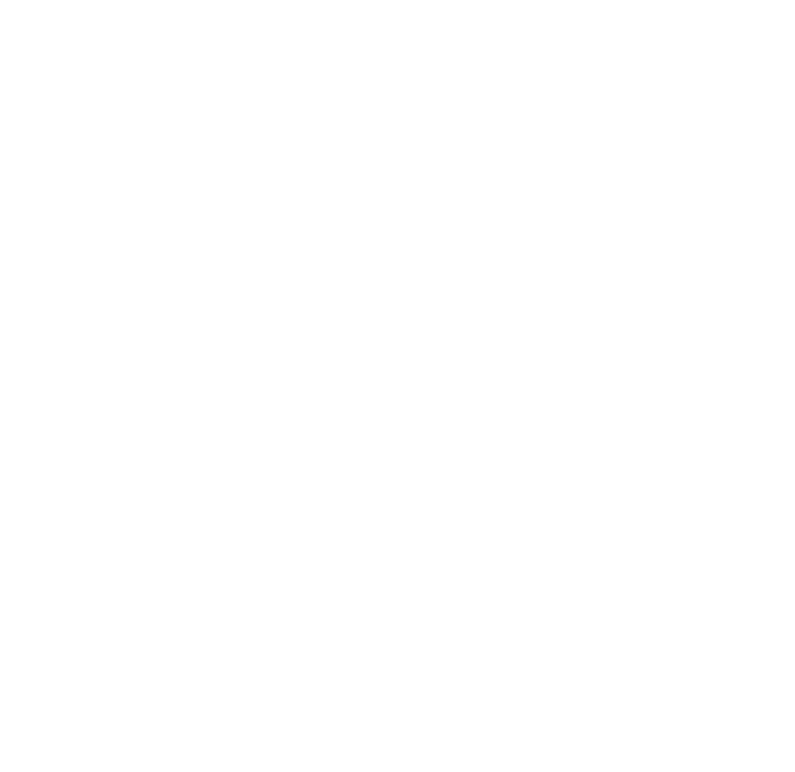
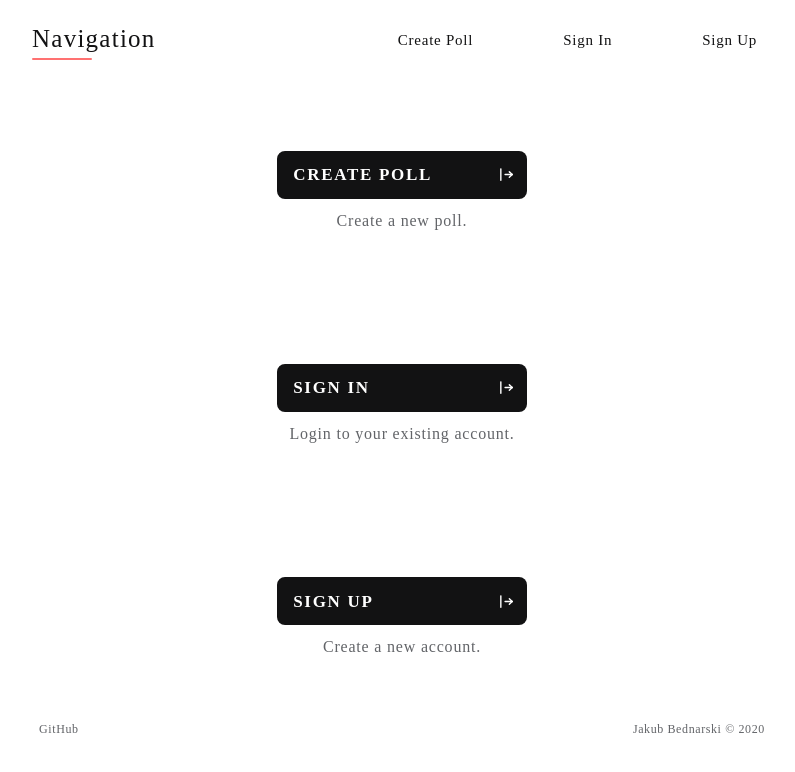
Before and after one commit to RangerDigital/takagi, a Vue app in the folder frontend/: page /navigation in a window 1280 px wide. Shown: the top 772 px of the page, without its empty margins (238-1033 px from the left). Built offline with nearby package versions, Linux system fonts and the light colour scheme; a web font is replaced by a local one.

Commit message:
Add Navigation, Text/Icon Button, FooterBar

```diff
--- a/frontend/src/App.vue
+++ b/frontend/src/App.vue
@@ -29,4 +29,9 @@
   color: #121213;
   letter-spacing: 0.05em;
 }
+
+.full-page {
+  height: 100vh;
+  width: 100vw;
+}
 </style>
--- /dev/null
+++ b/frontend/src/components/FooterBar.vue
@@ -0,0 +1,32 @@
+<template>
+<section class="footer-flex">
+  <a href="https://github.com/RangerDigital/takagi">
+    <p class="text-label">GitHub</p>
+  </a>
+
+  <a href="https://bednarski.dev">
+    <p class="text-label">Jakub Bednarski © 2020</p>
+  </a>
+</section>
+</template>
+
+<style scoped>
+.footer-flex {
+  width: 100%;
+
+  display: flex;
+  align-items: center;
+  justify-content: space-around;
+}
+
+.footer-flex a {
+  text-decoration: none;
+}
+
+.text-label {
+  color: #626468;
+  text-align: center;
+
+  font-size: 1.2rem;
+}
+</style>
--- /dev/null
+++ b/frontend/src/components/IconButton.vue
@@ -0,0 +1,48 @@
+<template>
+<button class="button button-flex" @click="$emit('clickEvent');">
+  <slot>CLICK ME</slot>
+</button>
+</template>
+
+<script>
+export default {
+  name: 'IconButton',
+}
+</script>
+
+<style scoped>
+.button {
+  width: 25rem;
+
+  display: block;
+  margin: 0 auto;
+
+  background-color: #121213;
+
+  border: none;
+  border-radius: 8px;
+
+  margin-top: 1rem;
+  margin-bottom: 1rem;
+}
+
+.button p {
+  font-size: 1.7rem;
+  font-weight: 600;
+  letter-spacing: 0.1em;
+
+  color: #FFFFFF;
+  padding: 0.6em;
+}
+
+.button-flex {
+  display: flex;
+  justify-content: space-between;
+  align-items: center;
+}
+
+.button img {
+  height: 1.7rem;
+  margin: 0.6em;
+}
+</style>
--- a/frontend/src/components/NavigationBar.vue
+++ b/frontend/src/components/NavigationBar.vue
@@ -6,7 +6,12 @@
       <div class="nav-divider"></div>
     </div>
 
-    <router-link to="/navigation"><img src="../assets/icon-nav.svg" class="nav-icon"></router-link>
+    <!-- Mode: menu - Hamburger Menu -->
+    <router-link to="/navigation" v-if="mode == 'menu'"><img src="../assets/icon-nav.svg" class="nav-icon"></router-link>
+
+    <!-- Mode: back - Go Back Button -->
+    <img @click="$router.go(-1)" v-if="mode == 'back'" src="../assets/icon-x.svg" class="nav-icon">
+
   </nav>
 
   <nav class="nav-desktop flex">
@@ -16,18 +21,28 @@
     </div>
 
     <div class="nav-desktop-links flex">
-    <router-link to="/create" class="nav-link"><p>Create Poll</p></router-link>
+      <router-link to="/create" class="nav-link">
+        <p>Create Poll</p>
+      </router-link>
 
       <!-- If Not Logged -->
       <template v-if="!isLogged">
-      <router-link to="/login" class="nav-link"><p>Sign In</p></router-link>
-      <router-link to="/register" class="nav-link"><p>Sign Up</p></router-link>
+        <router-link to="/login" class="nav-link">
+          <p>Sign In</p>
+        </router-link>
+        <router-link to="/register" class="nav-link">
+          <p>Sign Up</p>
+        </router-link>
       </template>
 
       <!-- If Logged -->
       <template v-if="isLogged">
-      <router-link to="/polls" class="nav-link"><p>Polls</p></router-link>
-      <router-link to="/profile" class="nav-link"><p>Profile</p></router-link>
+        <router-link to="/polls" class="nav-link">
+          <p>Polls</p>
+        </router-link>
+        <router-link to="/profile" class="nav-link">
+          <p>Profile</p>
+        </router-link>
       </template>
 
     </div>
@@ -39,21 +54,27 @@
 
 <script>
 export default {
-  name: "NavigationBar",
+  name: 'NavigationBar',
   data() {
     return {
       isLogged: false,
     };
   },
-  props: [
-    'title',
-  ],
+  props: {
+    'title': {
+      type: String,
+      default: 'Takagi'
+    },
+    'mode': {
+      type: String,
+      default: 'menu'
+    },
+  },
 }
 </script>
 
 
 <style scoped>
-
 .flex {
   display: flex;
   align-items: center;
@@ -106,8 +127,8 @@
   opacity: 60%;
 }
 
-@media only screen and (min-width: 600px)  {
-  .nav-mobile{
+@media only screen and (min-width: 600px) {
+  .nav-mobile {
     display: none;
   }
 }
@@ -117,5 +138,4 @@
     display: none;
   }
 }
-
 </style>
--- /dev/null
+++ b/frontend/src/components/TextButton.vue
@@ -0,0 +1,40 @@
+<template>
+<button class="button" @click="$emit('clickEvent');">
+  <p>
+    <slot>CLICK ME</slot>
+  </p>
+
+</button>
+</template>
+
+<script>
+export default {
+  name: 'TextButton',
+}
+</script>
+
+<style scoped>
+.button {
+  width: 25rem;
+
+  display: block;
+  margin: 0 auto;
+
+  background-color: #121213;
+
+  border: none;
+  border-radius: 8px;
+
+  margin-top: 1rem;
+  margin-bottom: 1rem;
+}
+
+.button p {
+  font-size: 1.7rem;
+  font-weight: 600;
+  letter-spacing: 0.1em;
+
+  color: #FFFFFF;
+  padding: 0.6em;
+}
+</style>
--- a/frontend/src/router/index.js
+++ b/frontend/src/router/index.js
@@ -19,6 +19,11 @@
     name: 'Register',
     component: () => import('../views/Register.vue')
   },
+  {
+    path: '/navigation',
+    name: 'Navigation',
+    component: () => import('../views/Navigation.vue')
+  },
 ]
 
 const router = new VueRouter({
--- a/frontend/src/views/Home.vue
+++ b/frontend/src/views/Home.vue
@@ -1,16 +1,19 @@
 <template>
 <section>
-  <NavigationBar title="Takagi"/>
+  <NavigationBar title="Takagi" />
+  <FooterBar />
 </section>
 </template>
 
 <script>
 import NavigationBar from "../components/NavigationBar.vue";
+import FooterBar from "../components/FooterBar.vue";
 
 export default {
   name: "Home",
   components: {
     NavigationBar,
+    FooterBar,
   }
 };
 </script>
--- /dev/null
+++ b/frontend/src/views/Navigation.vue
@@ -0,0 +1,72 @@
+<template>
+<section class="full-page">
+  <NavigationBar title="Navigation" mode='back' />
+
+  <div class="navigation-flex">
+    <div>
+      <IconButton @clickEvent="$router.push('/polls')">
+        <p>CREATE POLL</p><img src="../assets/icon-arrow-bar.svg" />
+      </IconButton>
+
+      <p class="text-label">Create a new poll.</p>
+    </div>
+
+    <div>
+      <IconButton @clickEvent="$router.push('/login')">
+        <p>SIGN IN</p><img src="../assets/icon-arrow-bar.svg" />
+      </IconButton>
+
+      <p class="text-label">Login to your existing account.</p>
+    </div>
+
+    <div>
+      <IconButton @clickEvent="$router.push('/register')">
+        <p>SIGN UP</p><img src="../assets/icon-arrow-bar.svg" />
+      </IconButton>
+
+      <p class="text-label">Create a new account.</p>
+    </div>
+  </div>
+  <FooterBar />
+</section>
+</template>
+
+
+<script>
+import NavigationBar from "../components/NavigationBar.vue";
+import FooterBar from "../components/FooterBar.vue";
+
+import IconButton from "../components/IconButton.vue";
+
+export default {
+  name: "Navigation",
+  components: {
+    NavigationBar,
+    IconButton,
+    FooterBar,
+  },
+  methods: {
+    clickTest: function() {
+      console.log("Clicked!");
+    }
+  },
+};
+</script>
+
+
+<style scoped>
+.navigation-flex {
+  min-height: 80%;
+
+  display: flex;
+  flex-direction: column;
+
+  align-items: center;
+  justify-content: space-around;
+}
+
+.text-label {
+  color: #626468;
+  text-align: center;
+}
+</style>
```
Also changed, not shown: frontend/src/assets/icon-arrow-bar.svg (added), frontend/src/assets/icon-x.svg (added). Lines whose indentation alone changed are shown as unchanged.
